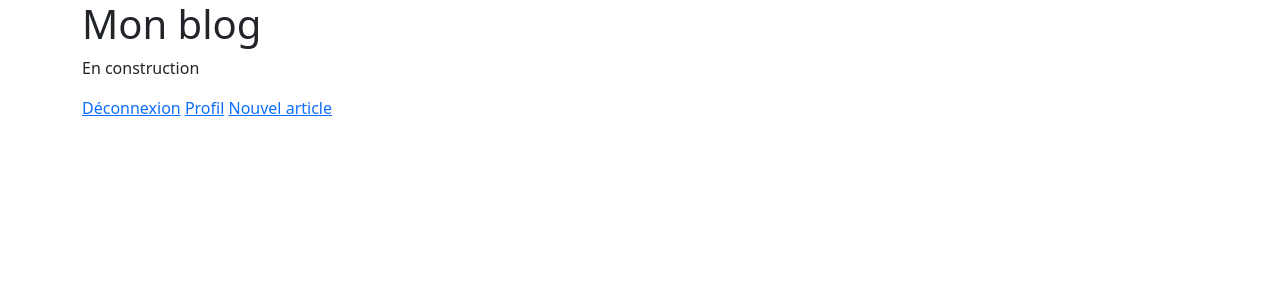
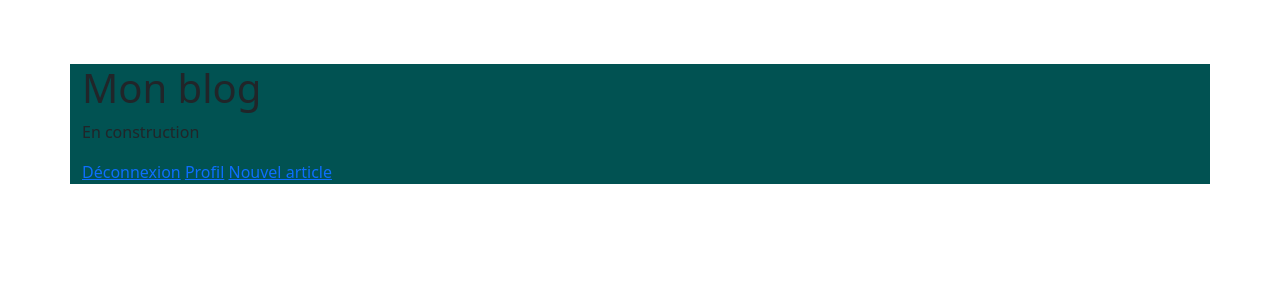
Before and after one commit to EloiseIncrociati/BlogPhp, a PHP site: template App/views/home.php in a window 1280 px wide. Shown: the top 300 px of the page. Run offline with PHP 8.4, Linux system fonts and the light colour scheme; the template is opened without the code that fills it, so the values that code supplies are empty.

Commit message:
Avancement css test sass

```diff
--- /dev/null
+++ b/App/public/css/main.css
@@ -0,0 +1,7 @@
+.container{
+    background-color: #015252;
+}
+
+.topspace{
+    margin-top: 5%;
+}
--- /dev/null
+++ b/App/public/sass/layout/_base.scss
@@ -0,0 +1,7 @@
+.container{
+    background-color: #015252;
+}
+
+.topspace{
+    margin-top: 5%;
+}
--- a/App/public/sass/main.css
+++ /dev/null
@@ -1 +0,0 @@
-/* No CSS *//*# sourceMappingURL=main.css.map */
--- a/App/public/sass/main.scss
+++ b/App/public/sass/main.scss
@@ -1,6 +1,7 @@
 @import 'abstract/variables';
 
 @import 'layout/navigation';
+@import 'layout/base';
 @import 'layout/header';
 @import 'layout/footer';
 @import 'layout/forms';
--- a/App/views/base.php
+++ b/App/views/base.php
@@ -5,7 +5,7 @@
     <title><?= $title ?></title>
 
     <link href="https://cdn.jsdelivr.net/npm/bootstrap@5.0.0-beta3/dist/css/bootstrap.min.css" rel="stylesheet" integrity="sha384-eOJMYsd53ii+scO/bJGFsiCZc+5NDVN2yr8+0RDqr0Ql0h+rP48ckxlpbzKgwra6" crossorigin="anonymous">
-
+    <link rel="stylesheet" href="main.css" />
 </head>
 <body>
     <div class="container topspace">
```
